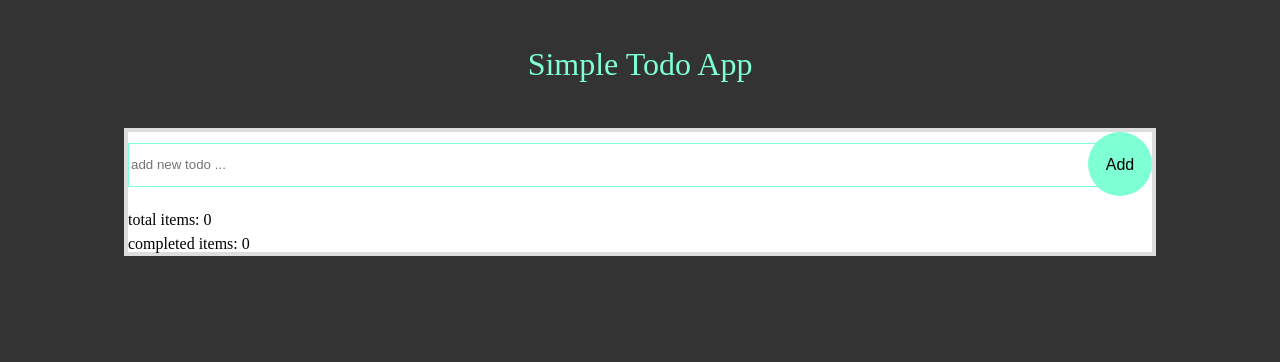
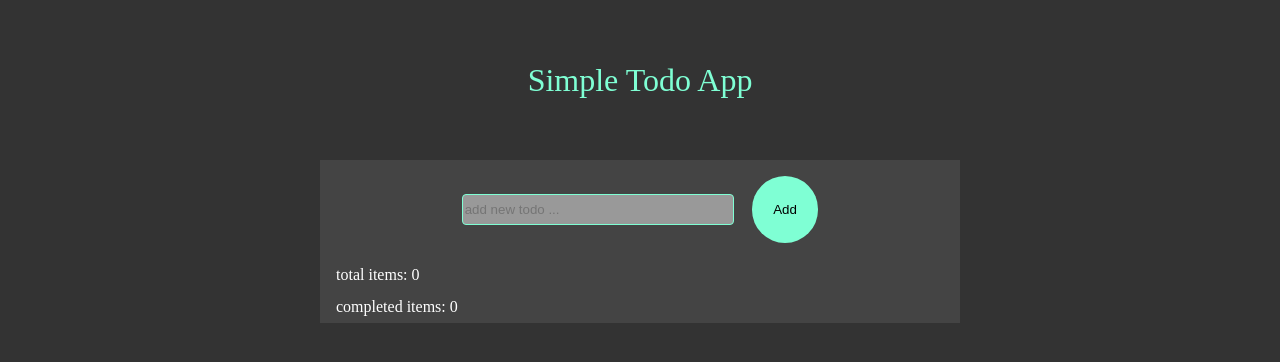
Before and after one commit to VelinIliev/TodoApp-new, a plain HTML site: page index.html in a window 1280 px wide. Drawn offline with nearby package versions, Linux system fonts and the light colour scheme.

Commit message:
sass added

```diff
--- /dev/null
+++ b/main.scss
@@ -0,0 +1,95 @@
+$blackColor: #000;
+$backcolor: #333;
+$secondBackColor: #444;
+$firstTodoColor: #666;
+$secondTodoColor: #999;
+$colorAquamarine: #7fffd4;
+$colorwhite: #fff;
+$colorRed: #8e0000;
+
+html, body {
+    margin: 0;
+    padding: 0;
+    font-size: 16px;
+    background-color: $backcolor;
+}
+.page {
+    min-width: 25em;
+    max-width: 40em;
+    margin: auto;
+}
+header {
+    font-size: 2em;
+    padding: 2em;
+    color: $colorAquamarine;
+    text-align: center;
+}
+.todo-add {
+    text-align: center;
+    padding: 1em;
+    background-color: $secondBackColor;
+}
+
+.todo-items {
+    background-color: $firstTodoColor;
+    &>:nth-child(2n){
+        background-color: $secondTodoColor;
+    }
+    li {
+        font-size: 1.2em;
+        padding-left: 1em;
+        padding-top: .5em;
+        padding-bottom: .5em;
+
+        &:hover {
+            cursor: pointer;
+            font-size: 1.3em;
+            font-weight: bold;
+        }
+        div {
+            float: right;
+            padding-right: 1em;
+            color: $colorRed;
+        }
+    }
+}
+
+[type=text]{
+    border-width: 0;
+    width: 20em;
+    height: 2em;
+    background-color: $secondTodoColor;
+    border-radius: .3em;
+
+    &:focus{
+        outline: none;
+        border: .12em solid $colorAquamarine;
+        border-radius: .3em;
+    }
+}
+
+.todos-total, .todos-completed {
+    padding: .5em 1em;
+    background-color: $secondBackColor;
+    color: $colorwhite;
+}
+button {
+    border-width: 0;
+    background-color: $colorAquamarine;
+    color: $blackColor;
+    border-radius: 50%;
+    width: 5em;
+    height: 5em;
+    margin-left: 1em;
+    border-style: none;
+    cursor: pointer;
+    &:focus, &:hover {
+        outline: none;
+        box-shadow: 0 0 1em $colorAquamarine;
+        font-weight: bold;
+    }
+}
+.todo-items>.completed {
+    background-color: $backcolor;
+    background-image: linear-gradient(0deg,transparent 47%, $blackColor 50%, transparent 53%);
+}
```
Also changed, not shown: index.html (+1 -6 lines), main.css, 1 other file.
